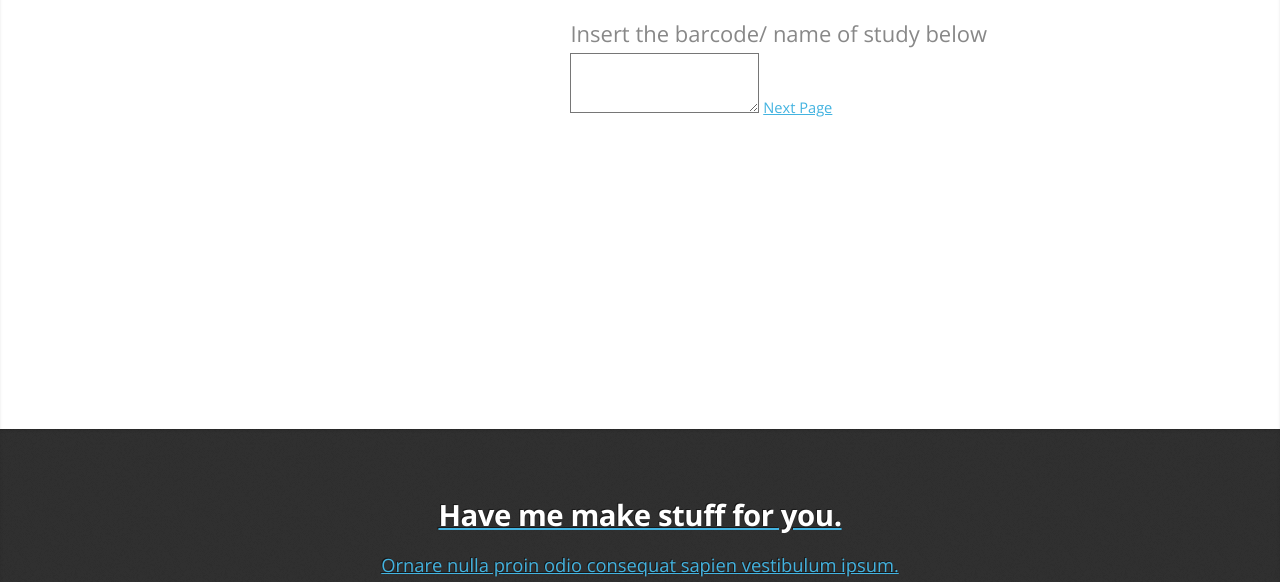
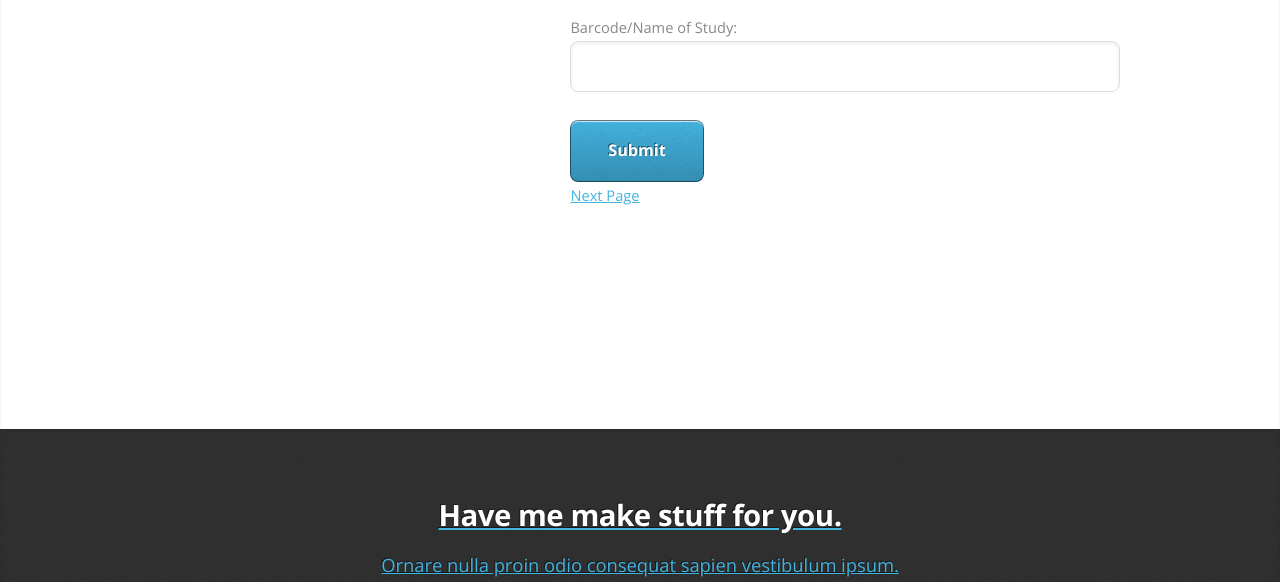
Before and after one commit to samim7/samim7.github.io, a plain HTML site: page index.html in a window 1280 px wide. Shown: the part 234-816 px from the top of the page. Drawn offline with nearby package versions, Linux system fonts and the light colour scheme.

Commit message:
added actual form

```diff
--- a/index.html
+++ b/index.html
@@ -31,8 +31,10 @@
 						<div class="col-8 col-7-large col-12-medium">
 							<header>
 								<h1><strong>Team Raman</strong>.</h1>
-								<p>Insert the barcode/ name of study below</p>
-								<textarea></textarea>
+								<form action="/action_page.php">
+	                 Barcode/Name of Study: <input type="text" name="studyname"><br>
+	                <input type="submit" value="Submit">
+	              </form>
 								<a href = "input.html">Next Page<a>
 							</header>
 						</div>
```
Also changed, not shown: input.html (+3 -2 lines).
